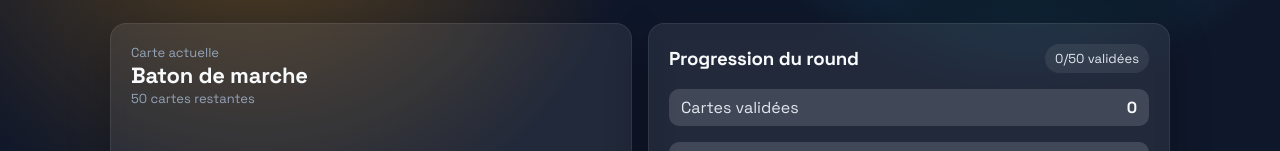
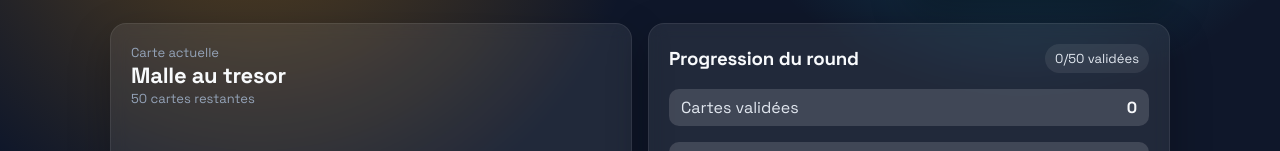
Before and after one commit to Mahylanv/times-up, a Next.js app: page / in a window 1280 px wide. Shown: the part 350-501 px from the top of the page. Built offline with nearby package versions, Linux system fonts and the light colour scheme.

Commit message:
Refresh card deck

```diff
--- a/app/page.tsx
+++ b/app/page.tsx
@@ -13,56 +13,56 @@ const TURN_DURATION = 60;
 const TEAM_COLORS = ['#f59e0b', '#22d3ee'];
 
 const BASE_CARDS = [
-  "Sabre laser",
-  "Indiana Jones",
-  "Perruque",
-  "Skateboard",
-  "Chapeau de cowboy",
-  "Boussole",
-  "Machine a cafe",
-  "Bouclier viking",
-  "Lunettes de soleil",
-  "Baton de marche",
-  "Parapluie",
-  "Camera vintage",
-  "Carte au tresor",
-  "Boomerang",
-  "Guitare electrique",
-  "Rubik's Cube",
-  "Chausson geant",
-  "Cloche de vache",
-  "Cle anglaise",
-  "Walkman",
-  "Casque de velo",
-  "Lampe torche",
-  "Gant de boxe",
-  "Frisbee",
-  "Cape de super-heros",
-  "Chaise pliante",
-  "Ballon de foot",
-  "Fusee miniature",
-  "Figurine de pirate",
-  "Livre de recettes",
-  "Masque de plongee",
-  "Pinata",
-  "Patte de lapin porte-bonheur",
-  "Thermos",
-  "Jeu d'echecs",
-  "Bande dessinee",
-  "Moteur de scooter",
-  "Friteuse",
-  "Velo d'appartement",
-  "Montre a gousset",
-  "Trophee",
-  "Maracas",
-  "Tableau blanc",
-  "Sac de couchage",
-  "Statue de chat",
-  "Casque audio",
-  "Baguette magique",
-  "Trousseau de cles",
-  "Chaussette depareillee",
-  "Drone",
+  "Sabre en bois",
+  "Masque de carnaval",
+  "Jumelles",
+  "Gobelet thermos",
+  "Skate electrique",
+  "Echarpe rayee",
+  "Badge VIP",
+  "Casquette rouge",
+  "Kit de couture",
+  "Malle au tresor",
+  "Planche de surf",
+  "Pistolet a eau",
+  "Ventilateur de poche",
+  "Carnet de notes",
+  "Bouteille isotherme",
+  "Lampe a huile",
+  "Globe terrestre",
+  "Baguette de chef d orchestre",
+  "Tente de camping",
+  "Casque de pompier",
+  "Coffre-fort jouet",
+  "Radio vintage",
+  "Jeu de tarot",
+  "Raquette de tennis",
+  "Cloche de gare",
+  "Masque de ski",
+  "Sablier",
+  "Megaphone",
+  "Miroir de poche",
+  "Boite a musique",
+  "Kit de peinture",
+  "Drone pliable",
+  "Gant de cuisine",
+  "Livre de contes",
+  "Panier de pique-nique",
+  "Casque de chantier",
+  "Boule a facettes",
+  "Figurine de samourai",
+  "Gants de jardinage",
+  "Thermometre de cuisine",
+  "Tapis de yoga",
+  "Baton de majorette",
+  "Clavier mecanique",
+  "Micro karaoke",
+  "Bateau en bouteille",
+  "Harpe miniature",
+  "Palette graphique",
+  "Perche a selfie",
+  "Valise cabine",
+  "Boussole de randonnee",
 ];
 
 const shuffle = (items: string[]) => {
```
